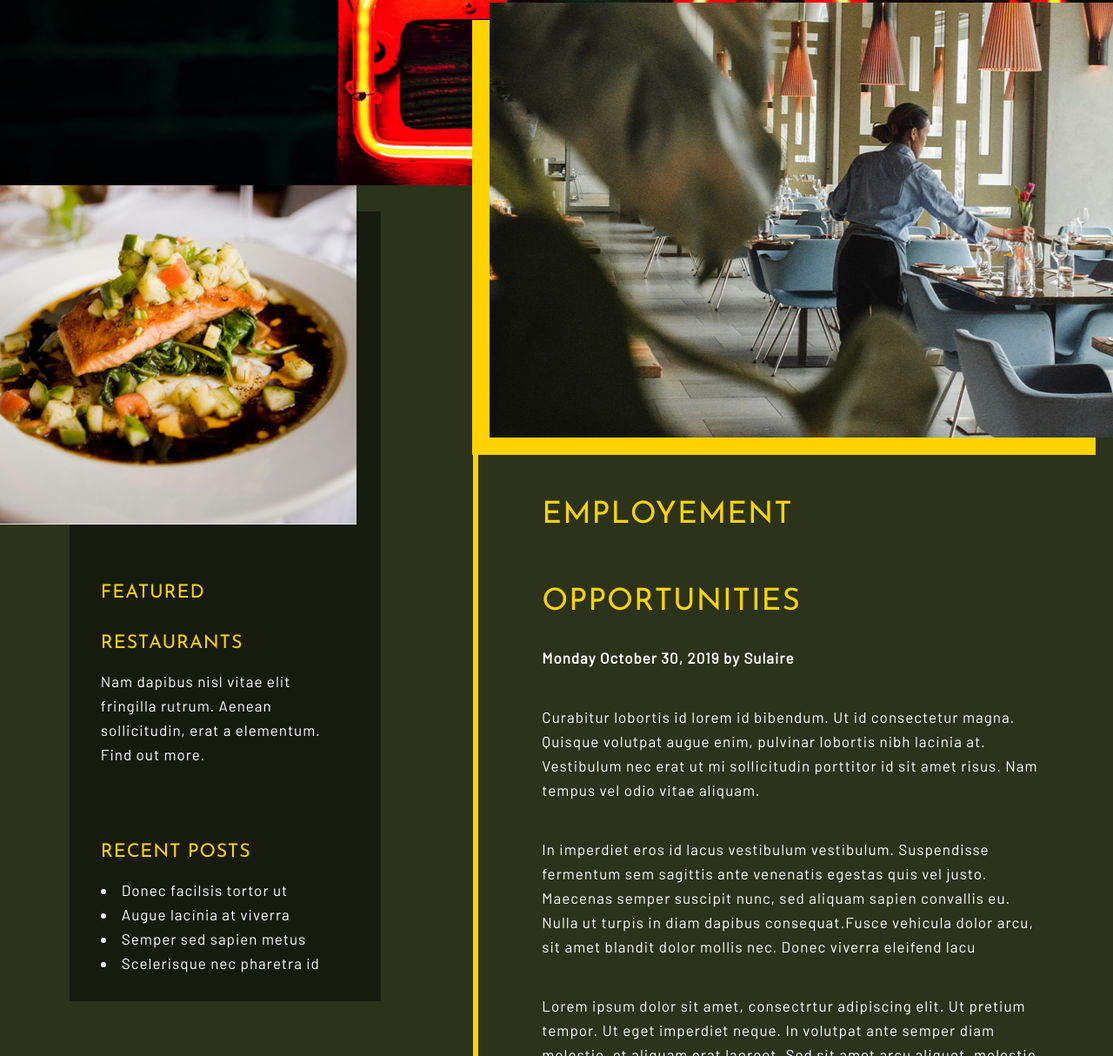
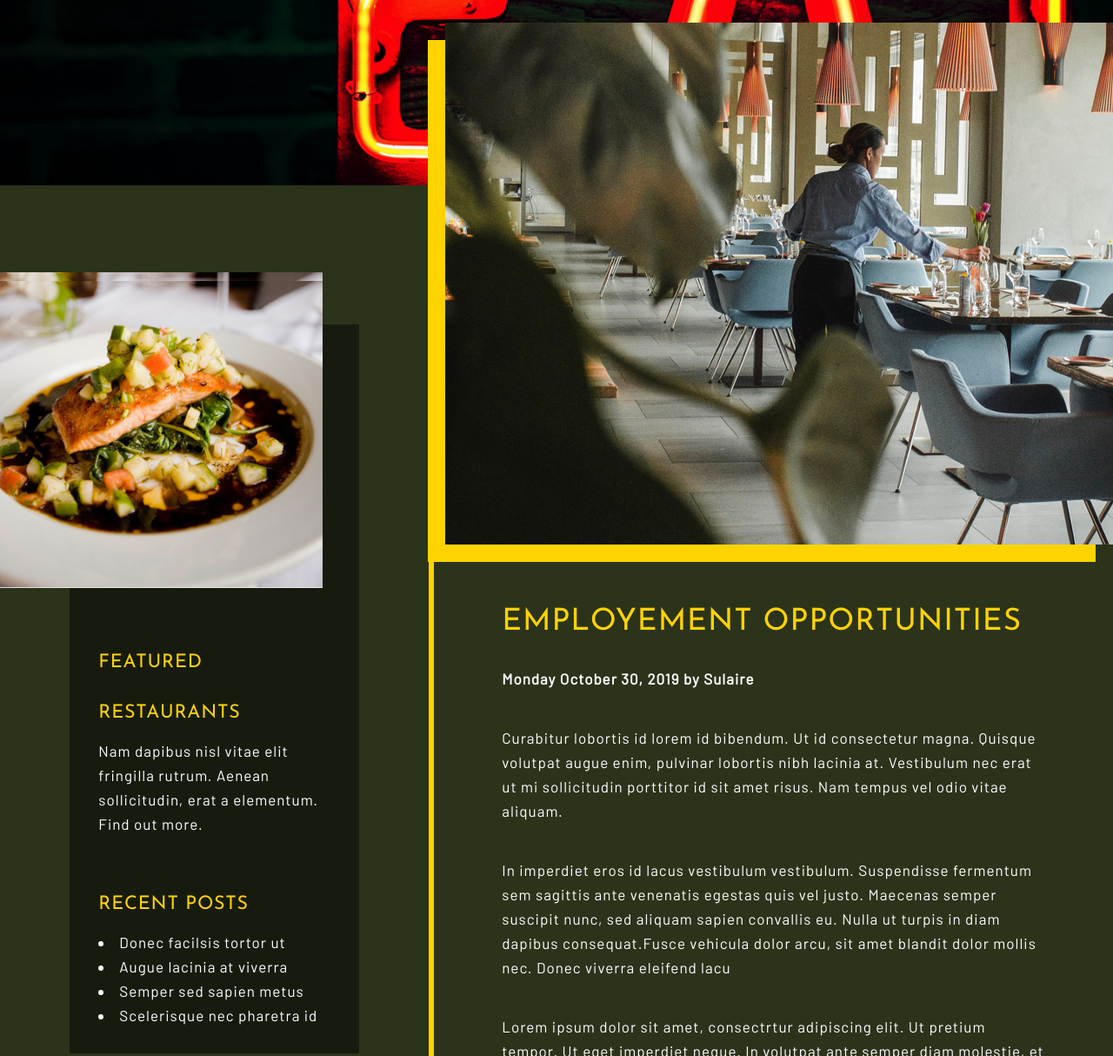
Before and after one commit to BwongZzZ/brandon-wong-project-2, a plain HTML site: page blog.html in a window 1280 px wide. Shown: the part 347-1561 px from the top of the page at 87% size. Drawn offline with Linux system fonts and the light colour scheme; files whose address does not match are found by name.

Commit message:
updated blog page desktop styles

```diff
--- a/styles/sass/_header.scss
+++ b/styles/sass/_header.scss
@@ -70,10 +70,6 @@ header img {
     top: 220px
 }
 
-
-
-
-
 // Contact Header Unique Styles
 
 .headerContact {
--- a/styles/sass/_main.scss
+++ b/styles/sass/_main.scss
@@ -53,10 +53,6 @@ i.fa-phone {
 }
 
 // Home Section 2 Styles
-
-// try a li>div>img -> li flexed and position: relative; -> div position relative -> img position relative - Do for bot top & bottom img for section 2
-
-// try using boxshadow on the img & hide the 1st box with same color background
 
 .section2 ul {
     display: flex;
@@ -205,31 +201,34 @@ i.fa-phone {
 
 .mainBlog .blogImg {
     position: relative;
-    top: -600px;
+    top: -550px;
 }
 
 .blogSideImgBox {
     width: 100%;
 }
+
 // Blog Aside Styles
 
 .mainBlog img  {
     background-image: url("./the-restaurant-mall-assets/blog-side-image.jpg");
     background-size: contain;
     z-index: 50;
-    width: 32%;
+    width: 29%;
+    padding-top: 10px;
 
     position: relative;
+    top: 100px;
 }
 
 .mainBlog aside {
     display: flex;
     flex-wrap: wrap;
-    width: 28%;
+    width: 26%;
     margin: 0 0 0 80px;
 
     position: absolute;
-    top: 30px;
+    top: 160px;
 
     z-index: 0;
 }
@@ -238,7 +237,7 @@ i.fa-phone {
     display: flex;
     align-items: flex-start;
     width: 100%;
-    height: 400px;
+    height: 350px;
     margin-bottom: 10px;
     color: $primary;
 }
@@ -255,7 +254,7 @@ i.fa-phone {
 
 .mainBlog article {
     position: relative;
-    top: -600px;
+    top: -550px;
 }
 
 .mainBlog ul{
@@ -266,7 +265,7 @@ i.fa-phone {
 }
 
 .asideP {
-    padding-bottom: 70px;
+    padding-bottom: 50px;
 }
 
 aside li {
@@ -289,8 +288,8 @@ aside li:last-child {
     box-shadow: -20px 20px $tertiary;
     background-image: url("../the-restaurant-mall-assets/blog-post-image.jpg");
     background-repeat: no-repeat;
-    height: 500px;
-    width: 56%;
+    height: 600px;
+    width: 60%;
 }
 
 .mainBlog div.wrapper {
@@ -299,7 +298,7 @@ aside li:last-child {
 }
 
 article {
-    width: 57%;
+    width: 61%;
     box-shadow: -6px 6px $tertiary;
 }
 
@@ -328,10 +327,14 @@ article.blogComment {
 
 .blogComment .blogCommentImg1 {
     width: 300%;
+    translate: 0 -100px;
 }
 
 .blogComment .blogCommentImg2 {
     width: 200%;
+    translate: 0 -100px;
+    padding-bottom: 70px;
+
 }
 
 .h5Yellow.h5Top,
```
Also changed, not shown: styles/styles.css.
